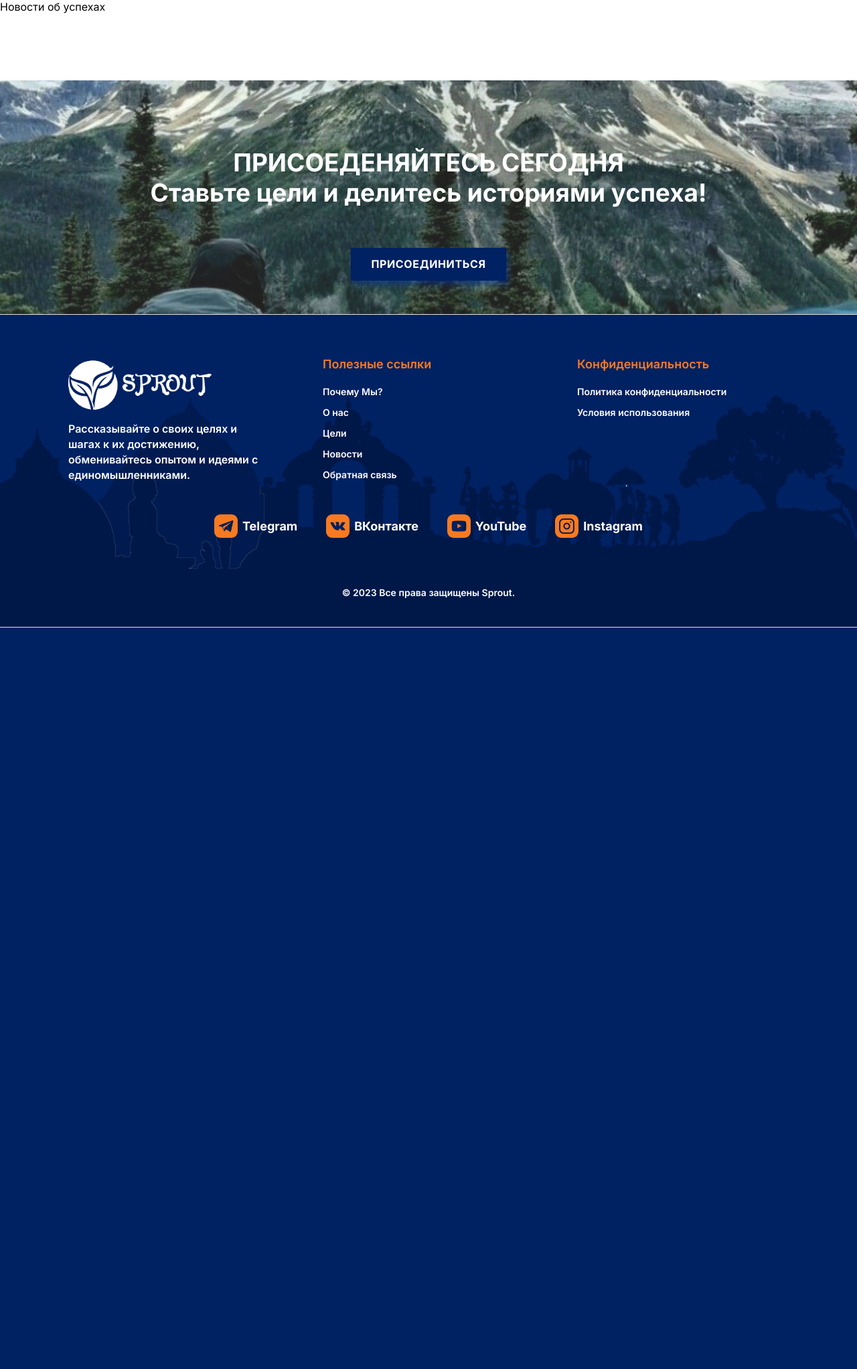
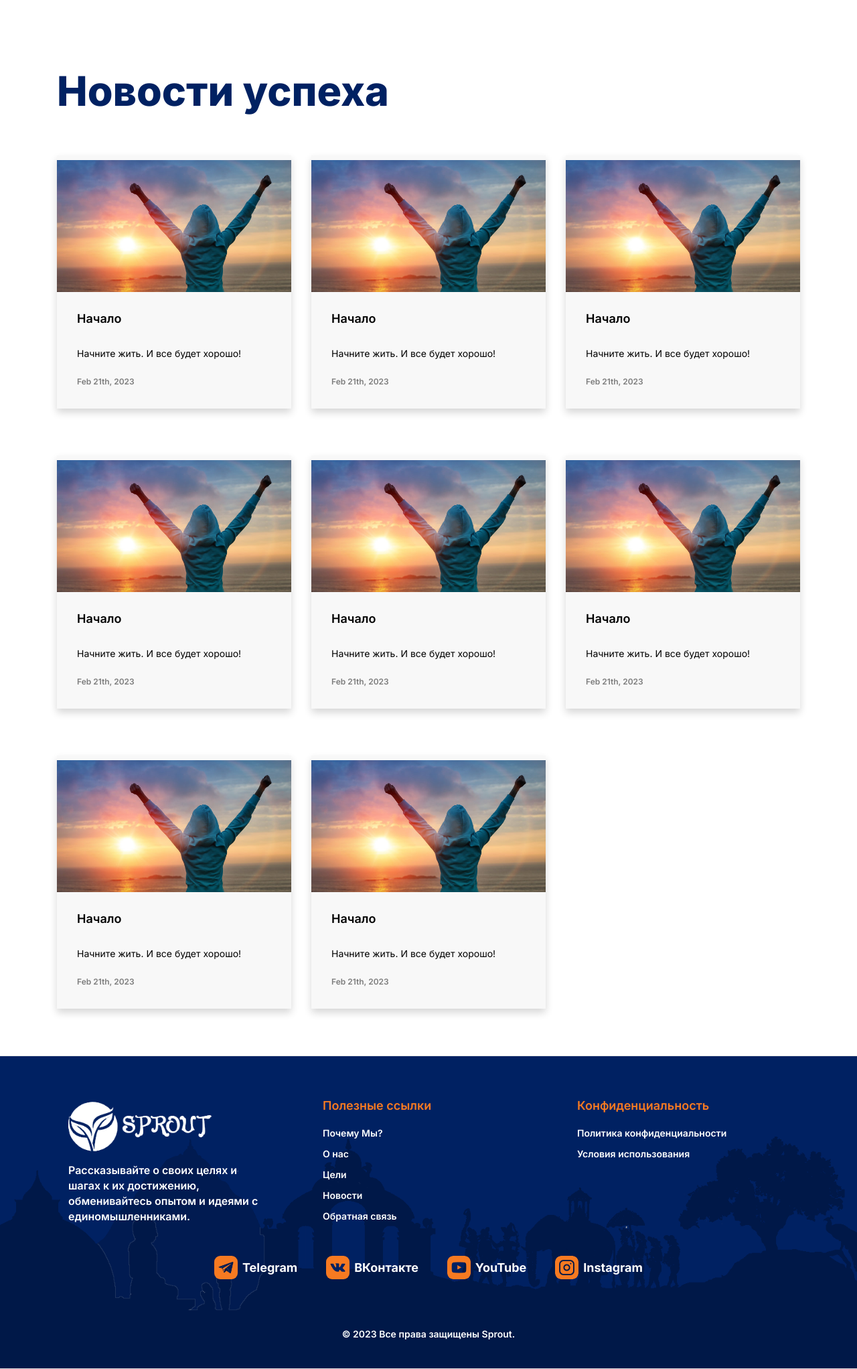
Before and after one commit to Viktor1732/ACHIEVING_GOALS, a Django app: page /news/ in a window 1280 px wide. Shown: the part 88-2132 px from the top of the page at 67% size. Before the commit the page ends 1025 px from the top, so only its background shows below. Run offline with Django 4.2, Linux system fonts and the light colour scheme; parts of the project's set-up code (start-up, migrations or seed data) failed here and were passed over.

Commit message:
Закончил написание кода html и css шаблона страницы news.

```diff
--- /dev/null
+++ b/goals/goal_setting/static/goal_setting/css/news-styles.css
@@ -0,0 +1,106 @@
+a {
+    font-size: 14px;
+    line-height: 21px;
+    transition: all .3s ease-in-out;
+}
+
+.row {
+    flex-wrap: wrap;
+}
+
+.blog-page {
+    position: relative;
+    overflow: hidden;
+    margin-top: 100px;
+}
+
+.block-page:before {
+    position: absolute;
+    content: "";
+    background: url('../images/effects/circle.png');
+    height: 370px;
+    width: 366px;
+    right: -160px;
+    top: 200px;
+}
+
+.news-header-wrap {
+    flex-basis: 0;
+    flex-grow: 1;
+    max-width: 100%;
+    padding-right: 15px;
+    padding-left: 15px;
+}
+
+.news-header {
+    margin-bottom: 60px;
+}
+
+.news-title {
+    margin-bottom: 80px;
+    clear: both;
+    margin: 0.67em 0;
+    font-size: 61px !important;
+    line-height: 72px;
+    font-weight: 800;
+    color: #002162;
+    margin-top: 0 !important;
+}
+
+.news-block-wrap {
+    margin-bottom: 70px;
+    flex: 0 0 33.333333%;
+    max-width: 33.333333%;
+    position: relative;
+    width: 100%;
+    padding-right: 15px;
+    padding-left: 15px;
+}
+
+.news-block {
+    background: #F8F8F8 0% 0% no-repeat padding-box;
+    box-shadow: 0px 6px 11px rgb(0 0 0 / 16%);
+    display: flex;
+    flex-direction: column;
+    height: 100%;
+}
+
+.blog-article-image {
+    background: url(../images/content/success.jpg);
+    background-size: 100%;
+    background-position: center;
+    background-repeat: no-repeat;
+    padding-bottom: 60%;
+}
+
+.news-content {
+    justify-content: left;
+    padding: 20px 30px 30px;
+    display: flex;
+    flex-wrap: wrap;
+    text-align: left!important;
+}
+
+.news-block-title {
+    color: #000000;
+    font-size: 18px;
+    line-height: 27px;
+    font-weight: 600;
+    min-height: 55px;
+}
+
+.news-block-desc {
+    color: #000;
+    font-weight: 400;
+    font-size: 14px;
+    line-height: 21px;
+    margin-bottom: 1.5em;
+}
+
+.block-date {
+    color: #7D7D7D;
+    font-size: 12px;
+    font-weight: 600;
+    margin-bottom: 0px;
+    line-height: 21px;
+}
--- a/goals/goal_setting/templates/goal_setting/base.html
+++ b/goals/goal_setting/templates/goal_setting/base.html
@@ -8,6 +8,7 @@
     <link rel="stylesheet" type="text/css" href="{% static 'goal_setting/css/reset.css' %}">
     <link rel="stylesheet" type="text/css" href="{% static 'goal_setting/css/styles.css' %}">
     <link rel="stylesheet" type="text/css" href="{% static 'goal_setting/css/goal-styles.css' %}">
+    <link rel="stylesheet" type="text/css" href="{% static 'goal_setting/css/news-styles.css' %}">
     <link rel="preconnect" href="https://fonts.googleapis.com">
     <link rel="preconnect" href="https://fonts.gstatic.com" crossorigin>
     <link href="https://fonts.googleapis.com/css2?family=Inter:wght@400;500;600;700;800;900&display=swap" rel="stylesheet">
--- a/goals/goal_setting/templates/goal_setting/news.html
+++ b/goals/goal_setting/templates/goal_setting/news.html
@@ -1,5 +1,134 @@
 {% extends 'goal_setting/base.html' %}
 
 {% block content %}
-<h1>Новости об успехах</h1>
+<!-- news -->
+<section class="blog-page">
+	<div class="container">
+		<div class="row">
+			<div class="news-header-wrap">
+	            <div class="news-header">
+					<h1 class="news-title">Новости успеха</h1>
+	            </div>
+			</div>
+		</div>
+		<div class="row">
+			<div class="news-block-wrap">
+				<div class="news-block">
+					<a href="#">
+						<div class="blog-article-image"></div>
+					</a>
+					<div class="news-content">
+		                <a href="#"><h4 class="news-block-title">Начало</h4></a>
+		                <a href="#">
+							<p class="news-block-desc">Начните жить. И все будет хорошо!</p>
+						</a>
+		                <p class="block-date">Feb 21th, 2023</p>
+					</div>
+				</div>
+			</div>
+			<div class="news-block-wrap">
+				<div class="news-block">
+					<a href="#">
+						<div class="blog-article-image"></div>
+					</a>
+					<div class="news-content">
+		                <a href="#"><h4 class="news-block-title">Начало</h4></a>
+		                <a href="#">
+							<p class="news-block-desc">Начните жить. И все будет хорошо!</p>
+						</a>
+		                <p class="block-date">Feb 21th, 2023</p>
+					</div>
+				</div>
+			</div>
+			<div class="news-block-wrap">
+				<div class="news-block">
+					<a href="#">
+						<div class="blog-article-image"></div>
+					</a>
+					<div class="news-content">
+		                <a href="#"><h4 class="news-block-title">Начало</h4></a>
+		                <a href="#">
+							<p class="news-block-desc">Начните жить. И все будет хорошо!</p>
+						</a>
+		                <p class="block-date">Feb 21th, 2023</p>
+					</div>
+				</div>
+			</div>
+			<div class="news-block-wrap">
+				<div class="news-block">
+					<a href="#">
+						<div class="blog-article-image"></div>
+					</a>
+					<div class="news-content">
+		                <a href="#"><h4 class="news-block-title">Начало</h4></a>
+		                <a href="#">
+							<p class="news-block-desc">Начните жить. И все будет хорошо!</p>
+						</a>
+		                <p class="block-date">Feb 21th, 2023</p>
+					</div>
+				</div>
+			</div>
+			<div class="news-block-wrap">
+				<div class="news-block">
+					<a href="#">
+						<div class="blog-article-image"></div>
+					</a>
+					<div class="news-content">
+		                <a href="#"><h4 class="news-block-title">Начало</h4></a>
+		                <a href="#">
+							<p class="news-block-desc">Начните жить. И все будет хорошо!</p>
+						</a>
+		                <p class="block-date">Feb 21th, 2023</p>
+					</div>
+				</div>
+			</div>
+			<div class="news-block-wrap">
+				<div class="news-block">
+					<a href="#">
+						<div class="blog-article-image"></div>
+					</a>
+					<div class="news-content">
+		                <a href="#"><h4 class="news-block-title">Начало</h4></a>
+		                <a href="#">
+							<p class="news-block-desc">Начните жить. И все будет хорошо!</p>
+						</a>
+		                <p class="block-date">Feb 21th, 2023</p>
+					</div>
+				</div>
+			</div>
+			<div class="news-block-wrap">
+				<div class="news-block">
+					<a href="#">
+						<div class="blog-article-image"></div>
+					</a>
+					<div class="news-content">
+		                <a href="#"><h4 class="news-block-title">Начало</h4></a>
+		                <a href="#">
+							<p class="news-block-desc">Начните жить. И все будет хорошо!</p>
+						</a>
+		                <p class="block-date">Feb 21th, 2023</p>
+					</div>
+				</div>
+			</div>
+			<div class="news-block-wrap">
+				<div class="news-block">
+					<a href="#">
+						<div class="blog-article-image"></div>
+					</a>
+					<div class="news-content">
+		                <a href="#"><h4 class="news-block-title">Начало</h4></a>
+		                <a href="#">
+							<p class="news-block-desc">Начните жить. И все будет хорошо!</p>
+						</a>
+		                <p class="block-date">Feb 21th, 2023</p>
+					</div>
+				</div>
+			</div>
+		</div>
+	</div>
+</section>
+
 {% endblock content %}
+
+{% block join-banner %}
+{% endblock join-banner %}
```
Also changed, not shown: goals/goal_setting/static/goal_setting/images/content/success.jpg (added).
